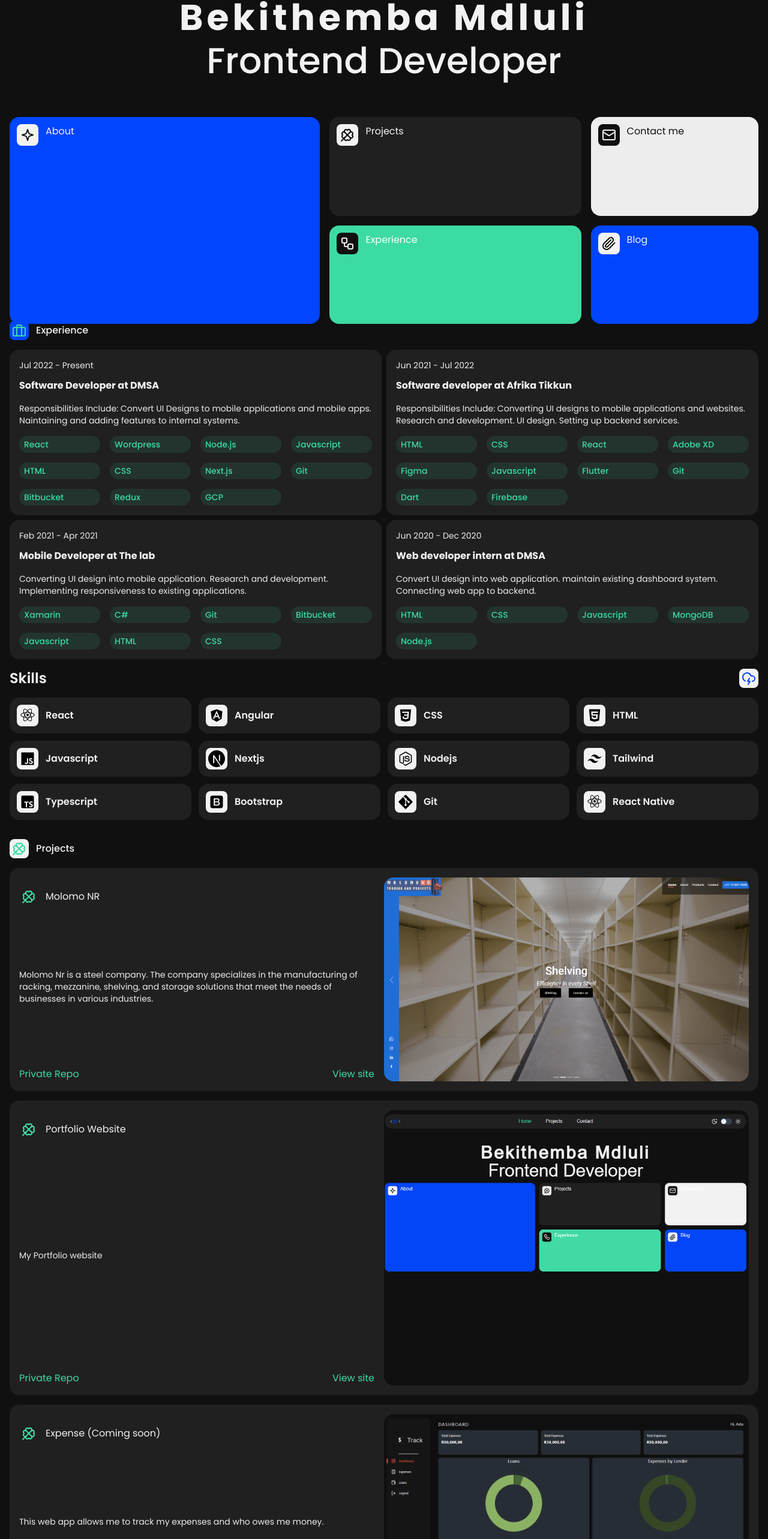
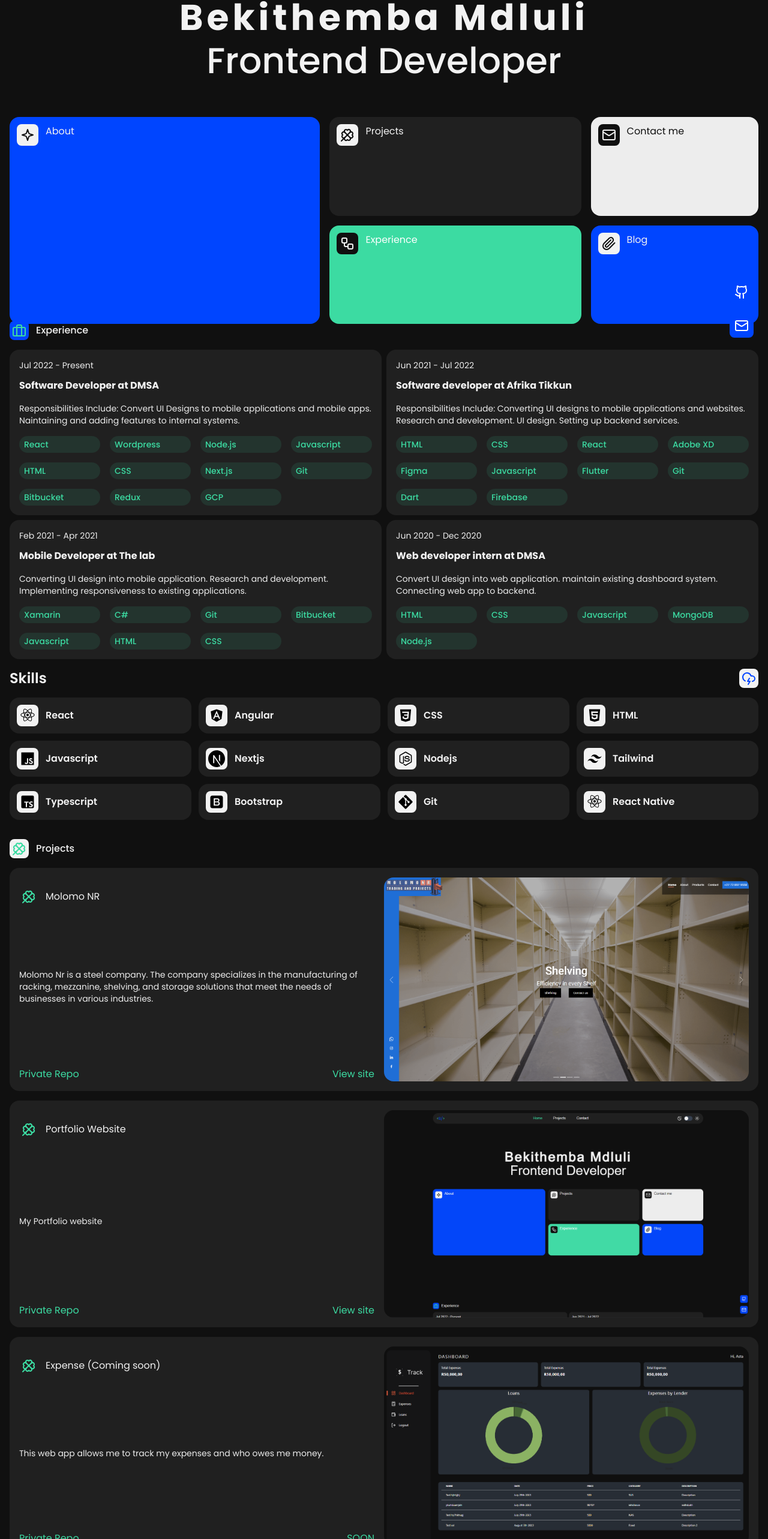
Before and after one commit to BMdluli/portfolio, a Next.js app: page / in a window 1280 px wide. Shown: the part 217-2783 px from the top of the page at 60% size. Built offline with nearby package versions, Linux system fonts and the light colour scheme.

Commit message:
add: github and mail links

```diff
--- a/app/(root)/page.tsx
+++ b/app/(root)/page.tsx
@@ -1,3 +1,4 @@
+import ContactIcons from "@/components/contact-icons";
 import Experience from "@/components/experience";
 import Footer from "@/components/footer";
 import Hero from "@/components/hero";
@@ -17,6 +18,7 @@ export default function Home() {
       <Skills />
       <Projects />
       <Footer />
+      <ContactIcons />
     </main>
   );
 }
--- /dev/null
+++ b/components/contact-icons.tsx
@@ -0,0 +1,17 @@
+import { Github, Mail } from "lucide-react";
+import Link from "next/link";
+
+const ContactIcons = () => {
+  return (
+    <div className="fixed bottom-5 right-6 flex flex-col gap-4">
+      <Link href="https://github.com/PutTheTrust">
+        <Github className="bg-primary h-10 w-10 p-2 rounded-lg" />
+      </Link>
+      <Link href="mailto:bekithemba.mdluli.bm@gmail.com">
+        <Mail className="bg-primary h-10 w-10 p-2 rounded-lg" />
+      </Link>
+    </div>
+  );
+};
+
+export default ContactIcons;
--- a/components/project-card.tsx
+++ b/components/project-card.tsx
@@ -2,6 +2,7 @@ import Image from "next/image";
 import Link from "next/link";
 import { Clover } from "lucide-react";
 import CustomIcon from "./custom-icon";
+import { cn } from "@/lib/utils";
 
 interface ProjectCardProps {
   title: string;
@@ -21,7 +22,7 @@ const ProjectCard: React.FC<ProjectCardProps> = ({
   return (
     <div className="bg-light-gray dark:bg-dark-gray p-4 rounded-2xl md:flex md:flex-row-reverse gap-4">
       <Image
-        className="w-full rounded-2xl md:w-1/2"
+        className="w-full rounded-2xl md:w-1/2 object-cover"
         src={image}
         alt={title}
         width={1920}
@@ -44,10 +45,18 @@ const ProjectCard: React.FC<ProjectCardProps> = ({
         <p className=" dark:text-light-gray mt-4 text-sm">{text}</p>
 
         <div className="text-secondary flex justify-between mt-4 md:items-end">
-          <Link href={repo === "" ? "/" : repo} className="cursor-not-allowed">
+          <Link
+            href={repo === "" ? "/" : repo}
+            className={cn(repo === "" ? "cursor-not-allowed" : "")}
+          >
             {repo === "" ? "Private Repo" : "Github"}
           </Link>
-          <Link href={live}>View site</Link>
+          <Link
+            href={live}
+            className={cn(live === "" ? "cursor-not-allowed" : "")}
+          >
+            {live === "" ? "SOON" : "View site"}
+          </Link>
         </div>
       </div>
     </div>
```
Also changed, not shown: public/portfolio.png.
